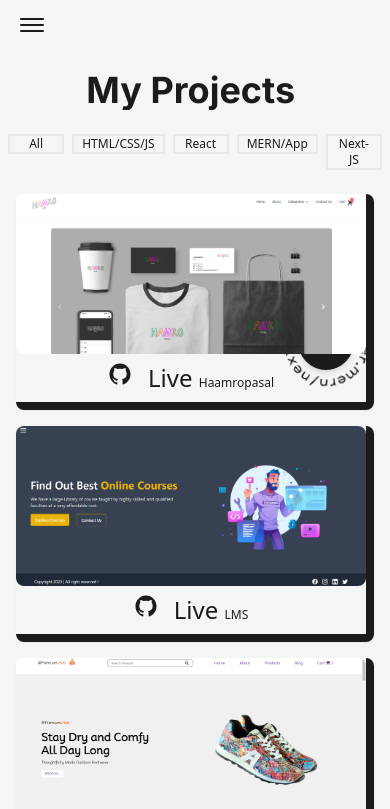
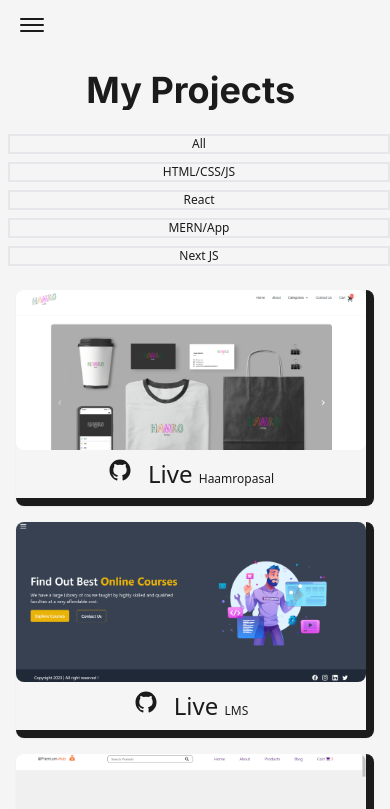
Before and after one commit to Bishal-Saud/portfolio2.0, a Next.js app: page /projects in a window 390 px wide. Shown: the top 809 px of the page. Built offline with nearby package versions, Linux system fonts and the light colour scheme.

Commit message:
ui fixes

```diff
--- a/src/app/projects/page.js
+++ b/src/app/projects/page.js
@@ -148,7 +148,7 @@ const projectData = [
     ],
   },
   {
-    label: "Next-JS",
+    label: "Next JS",
     value: "next js",
     projects: [
       {
@@ -165,7 +165,7 @@ const projectData = [
 const ProjectGallery = () => {
   return (
     <Tabs value="all">
-      <TabsHeader>
+      <TabsHeader className="flex sm:flex-col 2xl:flex-row xl:flex-row md:flex-row">
         {projectData.map(({ label, value }) => (
           <Tab key={value} value={value} className="sm:text-xs border-2 m-1">
             {label}
```
